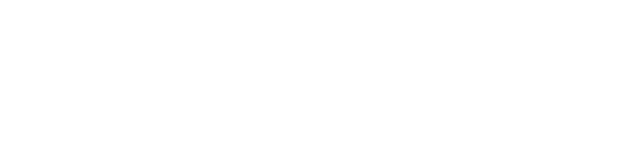
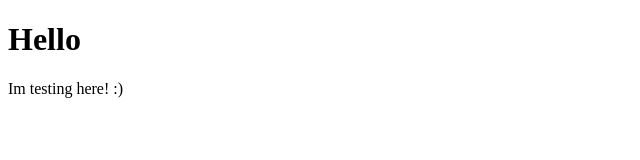
Before and after one commit to Evhuul/evhuul.github.com, a plain HTML site: page index.html in a window 1280 px wide. Shown: the whole page, without its empty margins (0-640 px from the left). Drawn offline with Linux system fonts and the light colour scheme.

Commit message:
<h1> and a <p>

```diff
--- a/index.html
+++ b/index.html
@@ -6,7 +6,8 @@
         <!--<link rel="stylesheet" href="css/style.css"/>-->
     </head>
     <body>
-        <h1></h1>
+        <h1>Hello</h1>
+        <p>Im testing here! :)</p>
         <script src="js/main.js"></script>
     </body>
 </html>
```
